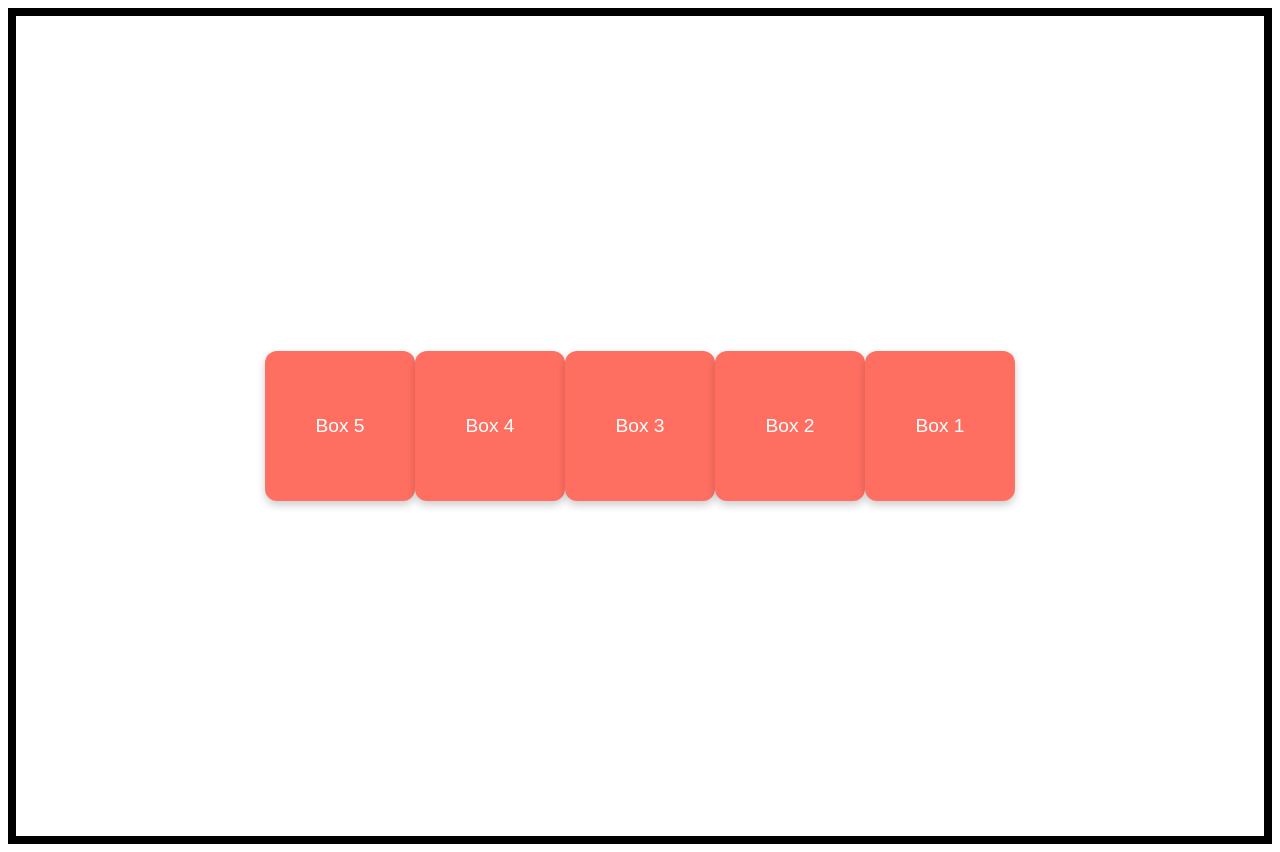
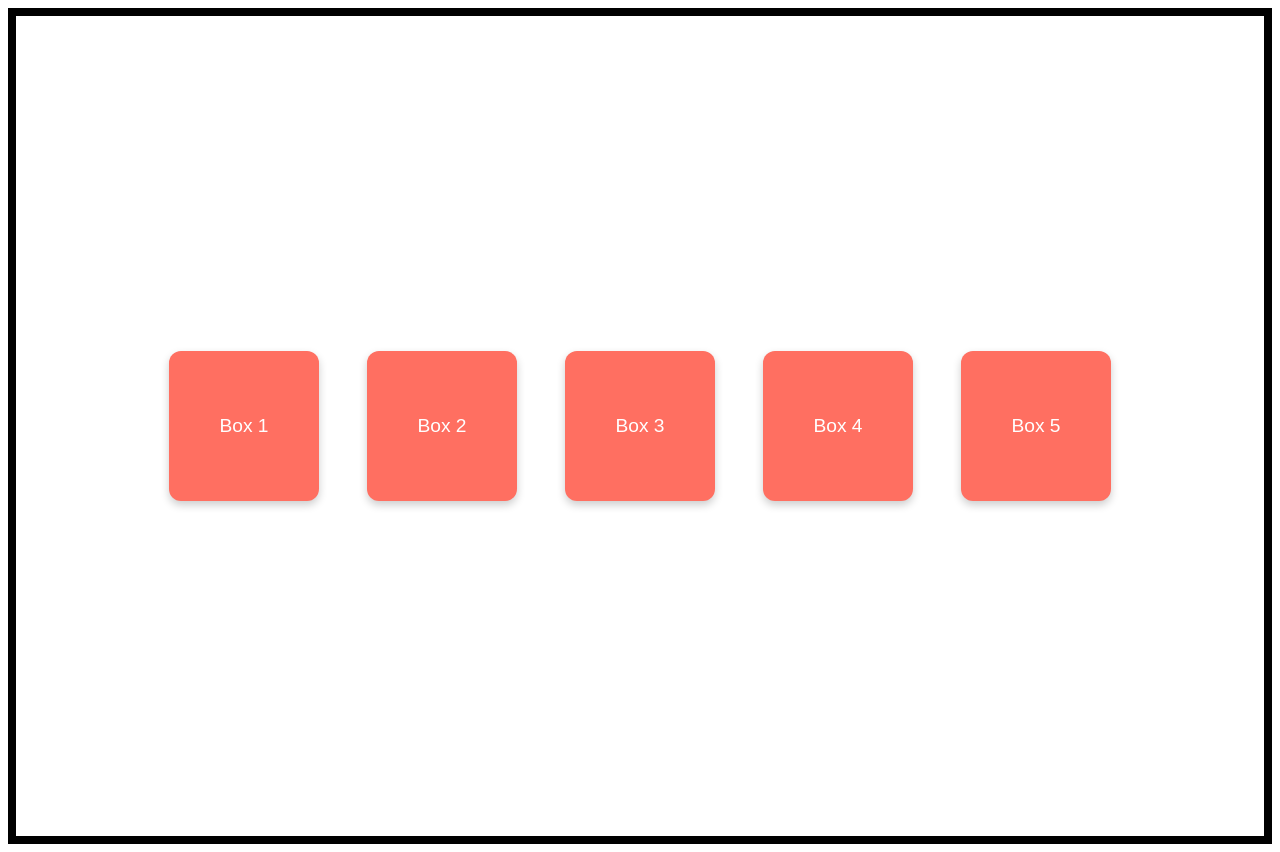
Before and after one commit to Makvi-droid/bootstrap-practices, a plain HTML site: page vanilla-bootstrap/flexbox/vanilla.html in a window 1280 px wide. Drawn offline with Linux system fonts and the light colour scheme.

Commit message:
flexbox practice done

```diff
--- a/vanilla-bootstrap/flexbox/vanilla.html
+++ b/vanilla-bootstrap/flexbox/vanilla.html
@@ -23,14 +23,16 @@
         padding: 10px;
         display: flex;
         justify-content: center;
+        align-items: center;
         border: 8px solid black;
         min-height: 800px;
-        align-items: center;
-        flex-direction: row-reverse;
+        gap: 3em;
       }
 
-      .box:hover {
-        transform: scale(10px);
+      @media (min-width: 375px) {
+        .flex-container {
+          flex-wrap: wrap;
+        }
       }
     </style>
   </head>
```
